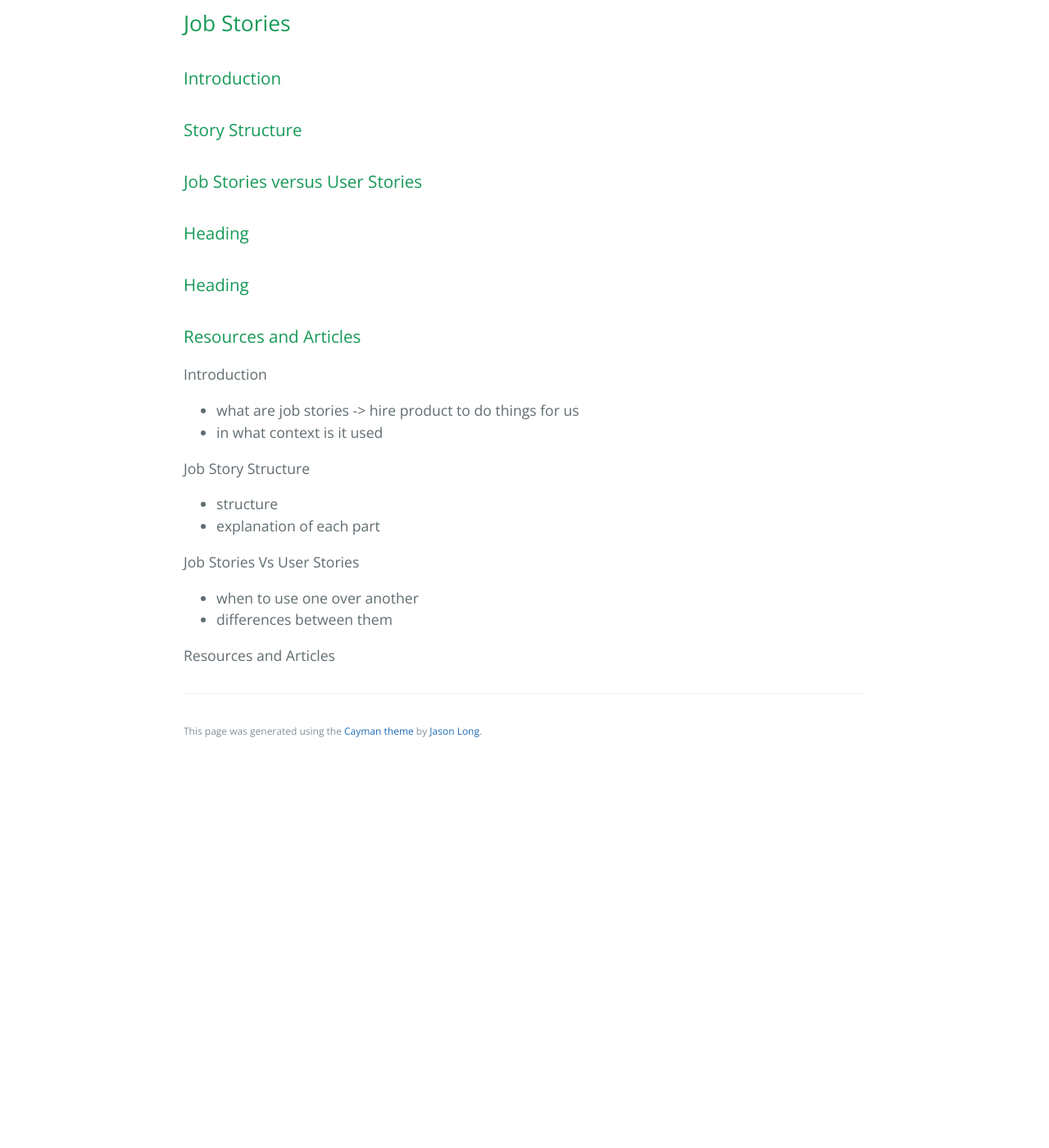
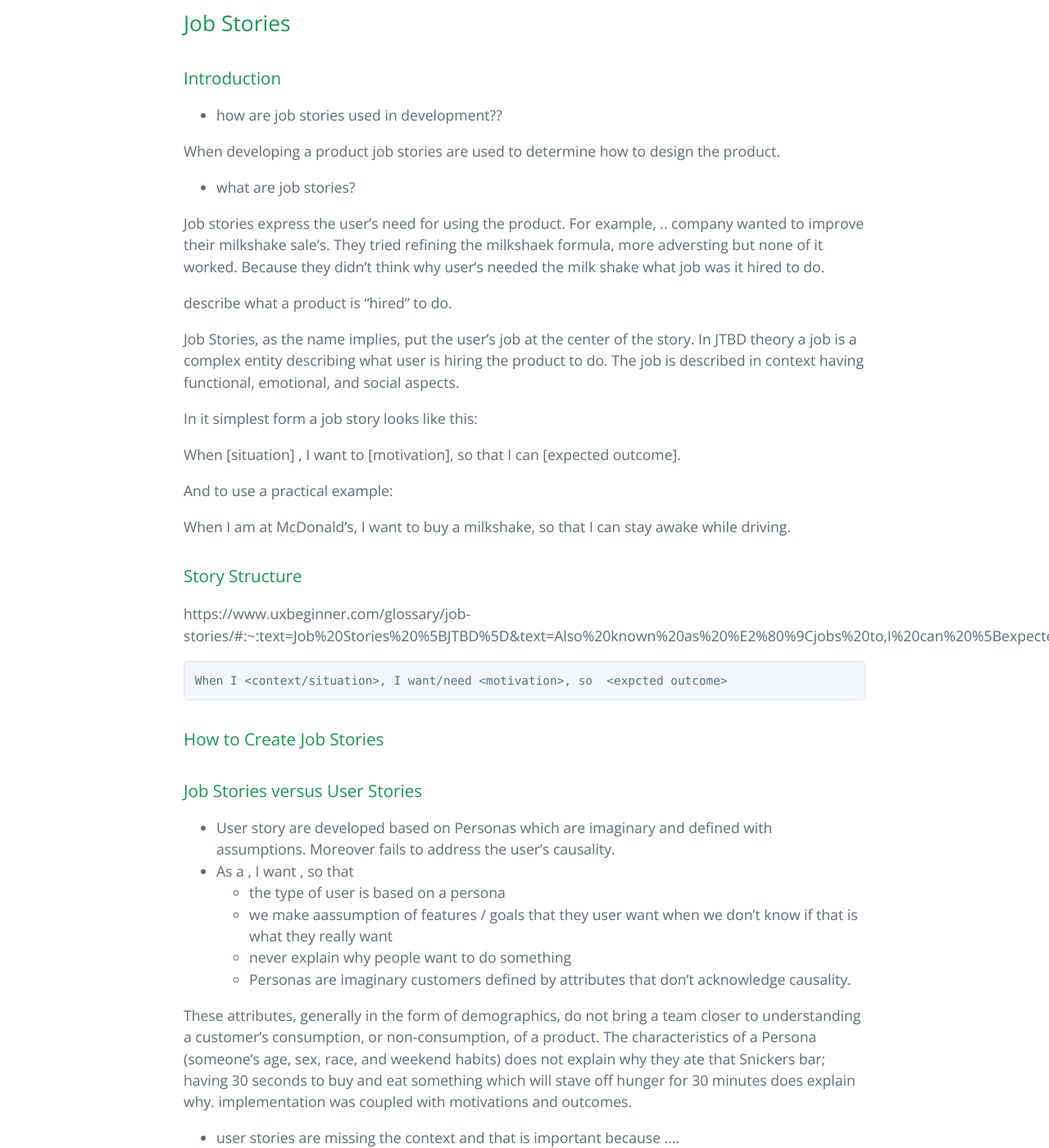
Before and after one commit to learning-software-engineering/learning-software-engineering.github.io, a Jekyll site: the page built from Topics/Software_Engineering/JobStories.md, in a window 1280 px wide and 1400 px high, scrolled down 329 px. Shown: the whole window at 82% size. Built offline with Jekyll 4.4.1, drawn with Linux system fonts in a browser that asks for light colours; our own code applies the rules of GitHub Pages for plain Markdown files; before the commit the page ends 1263 px from its top, so only the background shows below that.

Commit message:
wrote some rough points

````diff
--- a/Topics/Software_Engineering/JobStories.md
+++ b/Topics/Software_Engineering/JobStories.md
@@ -2,16 +2,57 @@
 
 ### Introduction
 
+- how are job stories used in development??
+
+When developing a product job stories are used to determine how to design the product.
+
+- what are job stories?
+
+Job stories express the user's need for using the product. For example, .. company wanted to improve their milkshake sale's. They tried refining the milkshaek formula, more adversting but none of it worked. Because they didn't think why user's needed the milk shake what job was it hired to do.
+
+describe what a product is "hired" to do.
+
+Job Stories, as the name implies, put the user’s job at the center of the story. In JTBD theory a job is a complex entity describing what user is hiring the product to do. The job is described in context having functional, emotional, and social aspects.
+
+In it simplest form a job story looks like this:
+
+When [situation] ,
+I want to [motivation],
+so that I can [expected outcome].
+
+And to use a practical example:
+
+When I am at McDonald’s,
+I want to buy a milkshake,
+so that I can stay awake while driving.
 
 ### Story Structure
 
+https://www.uxbeginner.com/glossary/job-stories/#:~:text=Job%20Stories%20%5BJTBD%5D&text=Also%20known%20as%20%E2%80%9Cjobs%20to,I%20can%20%5Bexpected%20outcome%5D.
 
+```
+When I <context/situation>, I want/need <motivation>, so  <expcted outcome>
+```
+
+### How to Create Job Stories
 
 ### Job Stories versus User Stories
 
+- User story are developed based on Personas which are imaginary and defined with assumptions. Moreover fails to address the user’s causality.
+- As a <type of user>, I want <some goal>, so that <some reason>
+  - the type of user is based on a persona
+  - we make aassumption of features / goals that they user want when we don't know if that is what they really want
+  - never explain why people want to do something
+  - Personas are imaginary customers defined by attributes that don’t acknowledge causality.
+
+These attributes, generally in the form of demographics, do not bring a team closer to understanding a customer’s consumption, or non-consumption, of a product. The characteristics of a Persona (someone’s age, sex, race, and weekend habits) does not explain why they ate that Snickers bar; having 30 seconds to buy and eat something which will stave off hunger for 30 minutes does explain why.
+implementation was coupled with motivations and outcomes.
+
+- user stories are missing the context and that is important because ....
 
 
-### Heading
+
+
 
 
 
````
